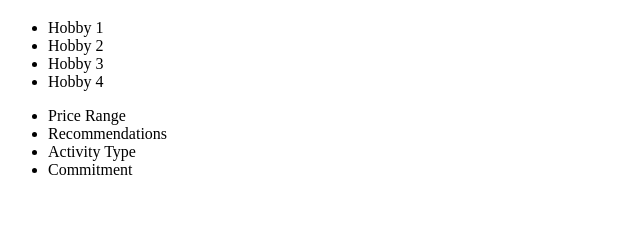
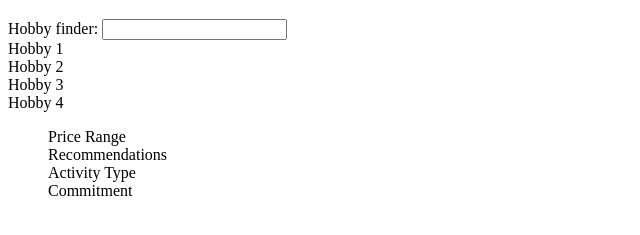
Before and after one commit to Michael-E238/Hobby-Hub, a plain HTML site: page index.html in a window 1280 px wide. Shown: the part 61-296 px from the top of the page, without its empty margins (0-640 px from the left). Drawn offline with Linux system fonts and the light colour scheme.

Commit message:
HTML Draft 2

```diff
--- a/index.html
+++ b/index.html
@@ -10,24 +10,26 @@
 <body>
     <header>
         <h1> Hobby Hub </h1>
+        <label for = "toolbar"> Hobby finder: </label>
+        <input type = "text" id = "toolbar" name = "toolbar">
     </header>
 
     <main>
-        <ul>
-            <li> Hobby 1 </li>
-            <li> Hobby 2 </li>
-            <li> Hobby 3 </li>
-            <li> Hobby 4 </li>
-        </ul>
+        <section>
+            <div id = "upperright"> Hobby 1 </div>
+            <div id = "upperleft"> Hobby 2 </div>
+            <div id = "lowerright"> Hobby 3 </div>
+            <div id = "lowerleft"> Hobby 4 </div>
+        </section>
 
-        <div>
-            <ul style >
+        <aside>
+            <ul style = "list-style-type: none">
                 <li> Price Range </li>
                 <li> Recommendations </li>
                 <li> Activity Type </li>
                 <li> Commitment </li>
             </ul>
-        </div>
+        </aside>
     </main>
 
     <footer>
```
